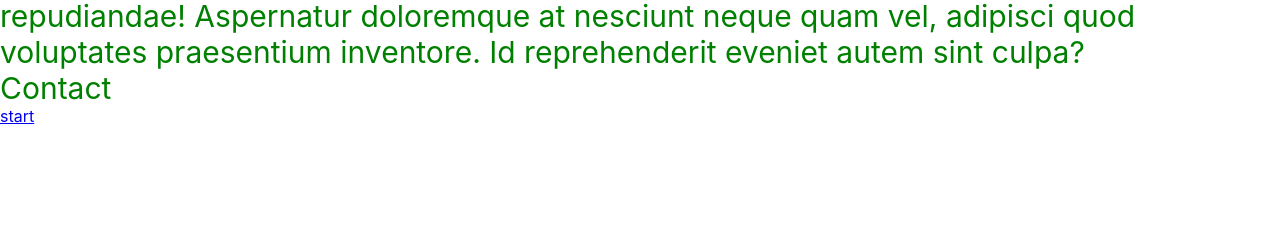
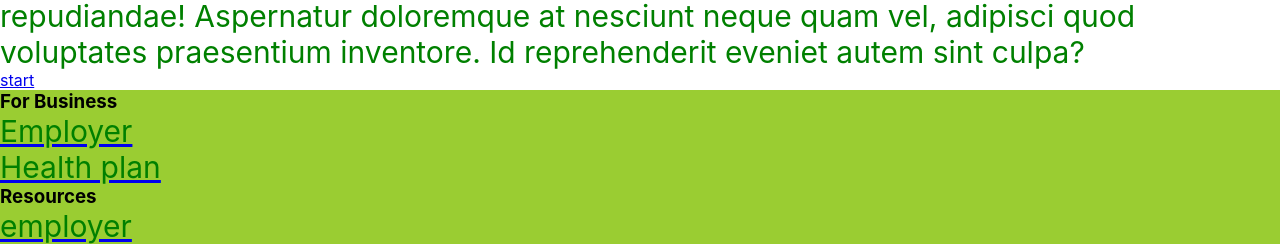
Before and after one commit to ProgammerNo3000/fit-app, a React (Create React App) app: page / in a window 1280 px wide. Shown: the part 1551-1795 px from the top of the page. Before the commit the page ends 1677 px from the top, so only its background shows below. Built offline with nearby package versions, Linux system fonts and the light colour scheme.

Commit message:
footer added

```diff
--- /dev/null
+++ b/src/footer/Footer.css
@@ -0,0 +1,17 @@
+.section_padding {
+    padding: 4rem, 4rem;
+}
+.footer {
+    background-color: yellowgreen
+}
+
+.sb footer {
+    display: flex;
+    flex-direction: column;
+}
+.sb__footer-links {
+    display: flex;
+    justify-content: space-between;
+    align-items: flex-start;
+    flex-wrap: wrap;
+}
--- /dev/null
+++ b/src/footer/Footer.jsx
@@ -0,0 +1,29 @@
+import { React } from "react";
+import "./Footer.css"
+
+
+const Footer = () => {
+    return (
+        <div className="footer">
+            <div className="sb_footer section_padding">
+                <div className="sb_footer-links">
+                    <div className="sb_footer-links-div"></div>
+                    <h3>For Business</h3>
+                    <a href="./employer">
+                        <p>Employer</p></a>
+                    <a href="./healthplan">
+                        <p>Health plan</p>
+                    </a>
+                    <a href="./individual">
+                    </a>
+                </div>
+                <div className="sb:fotter-links_div"></div>
+                <h3>Resources</h3>
+                <a href="./employer">
+                    <p>employer</p>
+                </a>
+            </div>
+        </div>
+    )
+}
+export default Footer;
--- a/src/layout/Layout.jsx
+++ b/src/layout/Layout.jsx
@@ -1,6 +1,7 @@
 import React from "react";
 import { Outlet } from "react-router-dom";
 import { MainMenu } from "../components/MainMenu";
+// import { Footer } from "../footer/Footer";
 
 export const Layout = () => {
   return (
@@ -9,8 +10,8 @@ export const Layout = () => {
         <MainMenu />
       </header>
       <Outlet />
-      <footer>
-      </footer>
+      {/* <footer>
+      </footer> */}
     </main>
   );
 };
--- a/src/pages/Landing.jsx
+++ b/src/pages/Landing.jsx
@@ -3,6 +3,7 @@ import { About } from "./About";
 import { Service } from "./Service";
 
 import React from "react";
+import Footer from "../footer/Footer";
 
 export const Landing = () => {
   return (
@@ -11,6 +12,8 @@ export const Landing = () => {
       <Mission />
       <About />
       <Service />
+      <Footer />
+
     </>
   );
 };
--- a/src/pages/Service.jsx
+++ b/src/pages/Service.jsx
@@ -11,7 +11,6 @@ export const Service = () => {
         quam vel, adipisci quod voluptates praesentium inventore. Id
         reprehenderit eveniet autem sint culpa?
       </p>
-      <p>Contact</p>
       <Link to="/login">start</Link>
     </div>
   );
```
